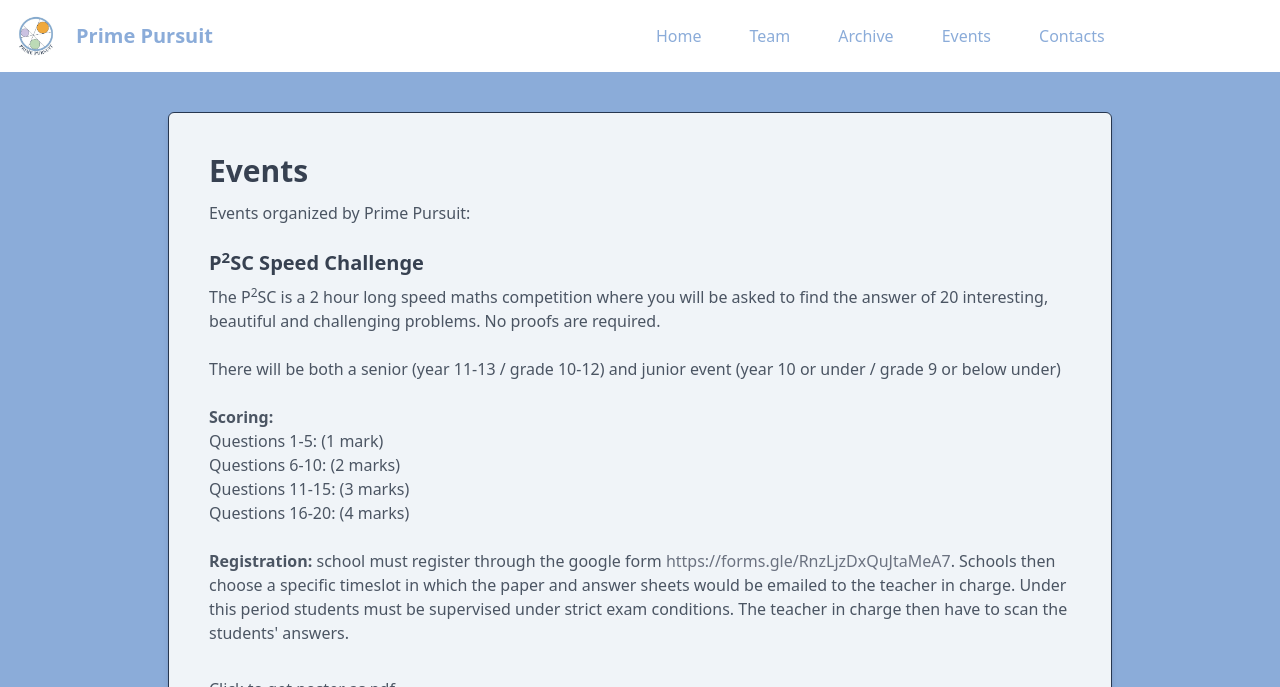
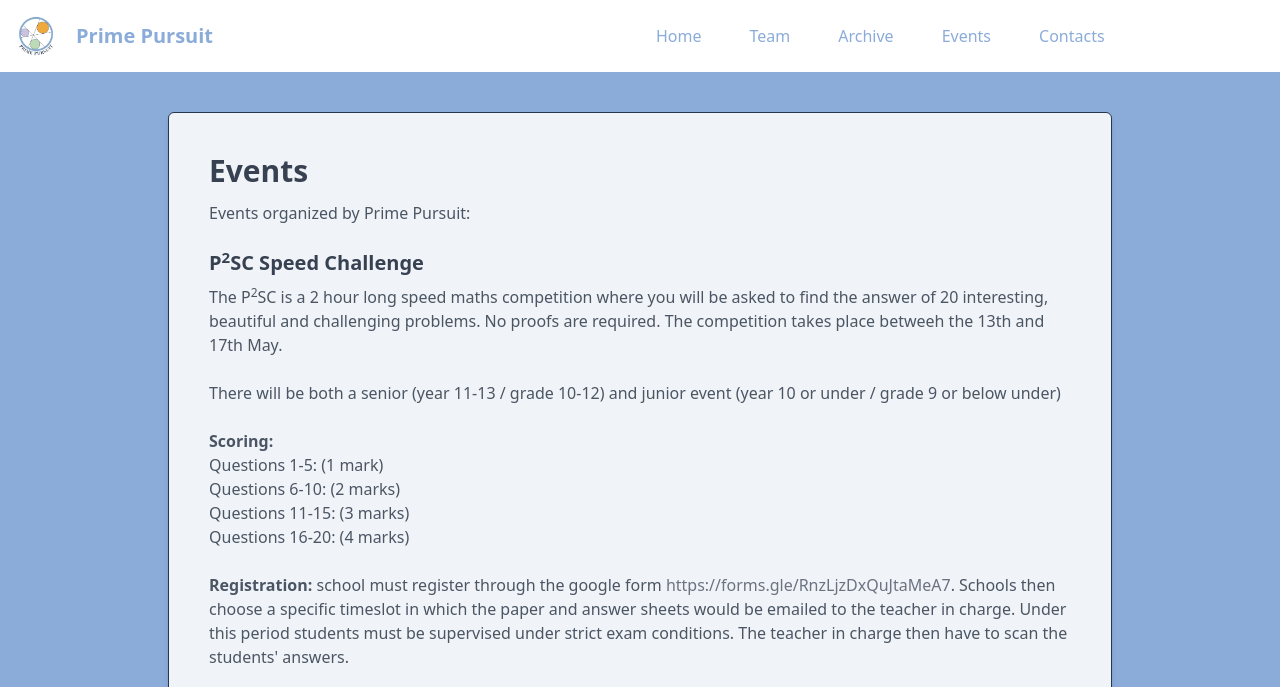
Before and after one commit to primepursuit/primepursuit.github.io, a plain HTML site: page events.html in a window 1280 px wide. Shown: the top 687 px of the page. Drawn offline with nearby package versions, Linux system fonts and the light colour scheme; no server answers.

Commit message:
updated posters

```diff
--- a/events.html
+++ b/events.html
@@ -65,7 +65,7 @@
         <br>
 
         <h2 class="text-xl font-semibold text-gray-700 mb-2">P<sup>2</sup>SC Speed Challenge</h2>
-        <p>The P<sup>2</sup>SC is a 2 hour long speed maths competition where you will be asked to find the answer of 20 interesting, beautiful and challenging problems. No proofs are required.</p>
+        <p>The P<sup>2</sup>SC is a 2 hour long speed maths competition where you will be asked to find the answer of 20 interesting, beautiful and challenging problems. No proofs are required. The competition takes place betweeh the 13th and 17th May.</p>
         <br>
         <p>There will be both a senior (year 11-13 / grade 10-12) and junior event (year 10 or under / grade 9 or below under) </p>
         <br>
```
Also changed, not shown: assets/P2SC_Poster.png, 1 other file.
